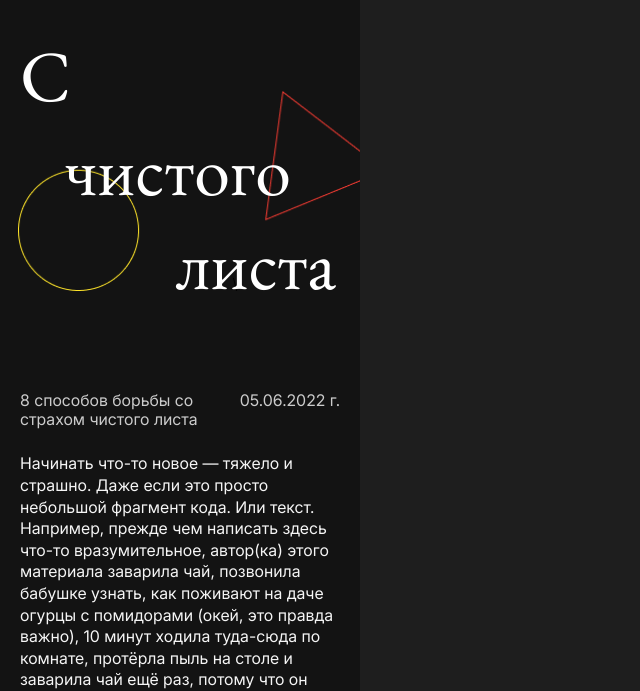
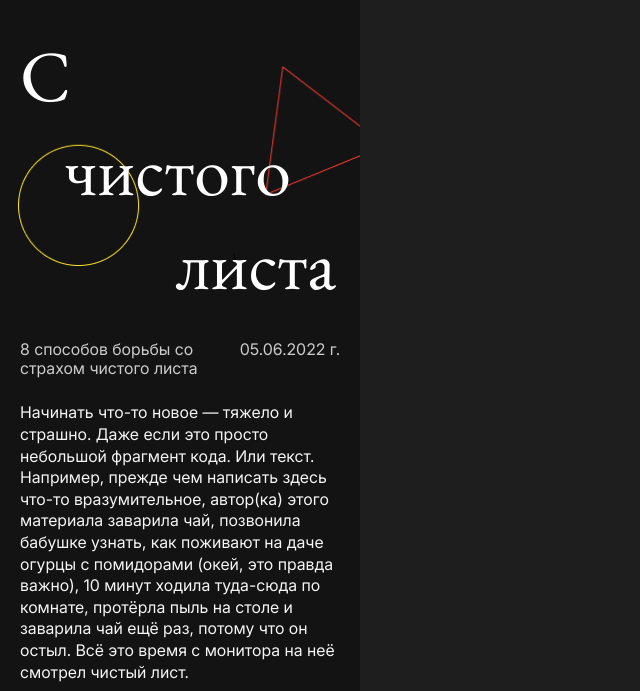
Before and after one commit to Andival-Sei/from-a-clean-slate, a plain HTML site: page index.html in a window 1280 px wide. Shown: the part 111-802 px from the top of the page, without its empty margins (0-640 px from the left). Drawn offline with Linux system fonts and the light colour scheme.

Commit message:
Добавить отступы и стили для логотипа, изменить позиционирование фона в секции cover

```diff
--- a/styles/style.css
+++ b/styles/style.css
@@ -40,6 +40,8 @@ blockquote {
 }
 
 .header__logo {
+	display: block;
+	width: 79px;
 }
 .header__logo-image {
 }
@@ -63,12 +65,11 @@ blockquote {
 }
 
 .cover {
-  height: 340px;
   padding: 7px 0 0 20px;
   background-image: url(../assets/cover.png);
   background-repeat: no-repeat;
   background-size: 95% auto;
-  background-position: center right;
+  background-position: right center;
   color: #fff;
 }
 
```
Also changed, not shown: index.html (+4 -0 lines).
